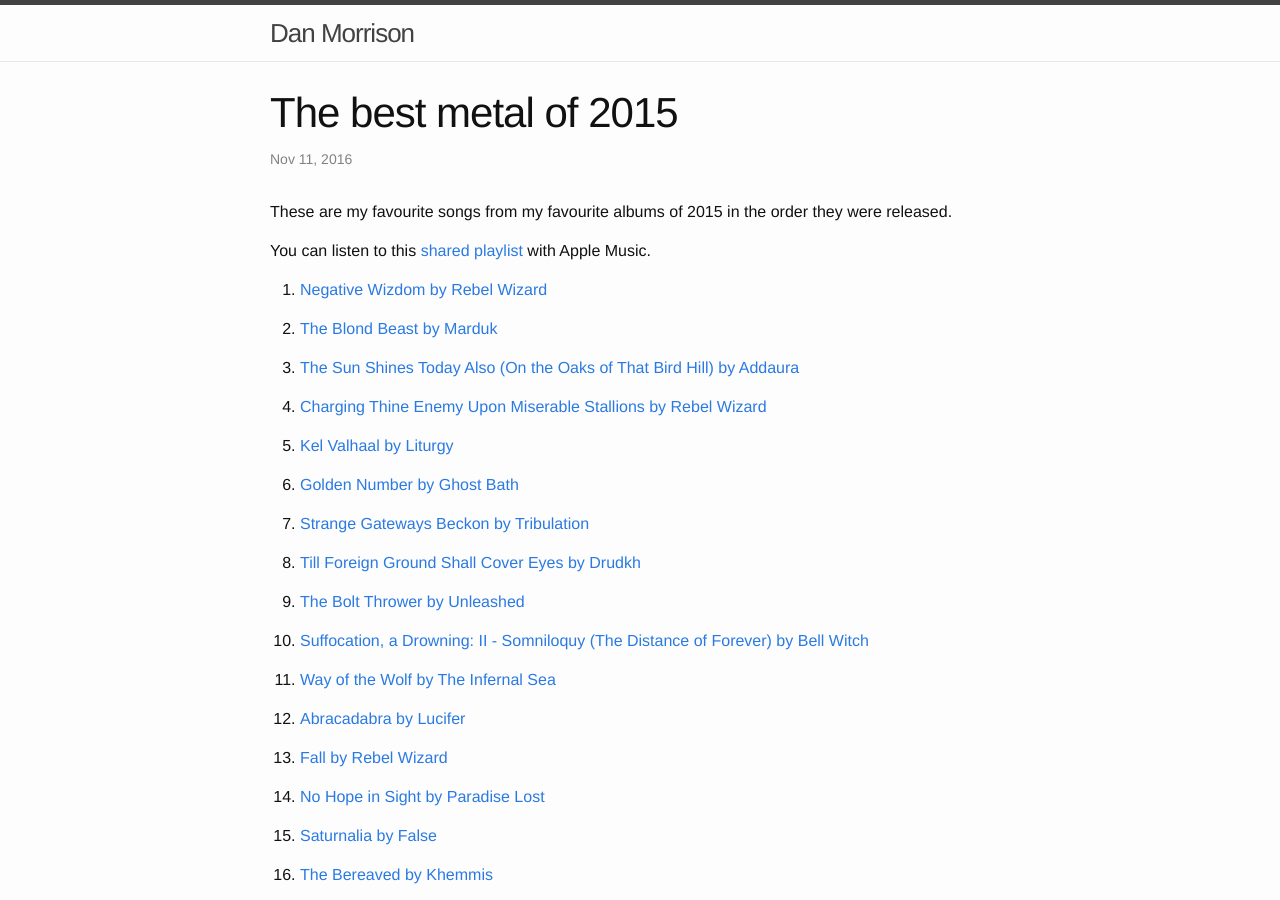
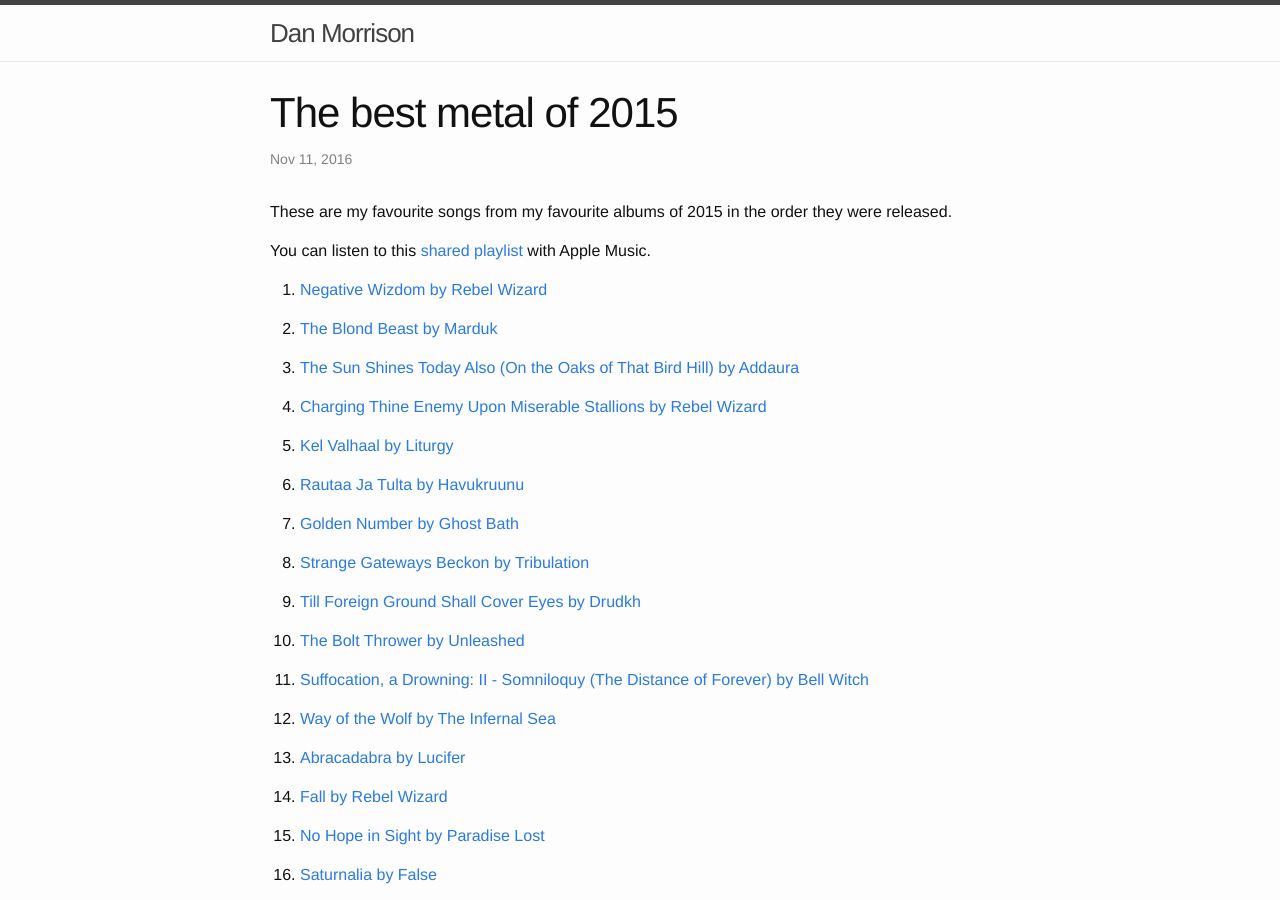
Before and after one commit to danmorrison/danmorrison.github.io, a Jekyll site: the page built from _posts/2016-11-11-metal-2015.md, in a window 1280 px wide and 900 px high. Built offline with Jekyll 4.4.1, drawn with Linux system fonts in a browser that asks for light colours.

Commit message:
Add Rautaa Ja Tulta

```diff
--- a/_posts/2016-11-11-metal-2015.md
+++ b/_posts/2016-11-11-metal-2015.md
@@ -15,6 +15,7 @@
 1. <!-- 2015-01-19 --> [The Sun Shines Today Also (On the Oaks of That Bird Hill) by Addaura](https://music.apple.com/album/1313165047?i=1313165420)
 1. <!-- 2015-02-17 --> [Charging Thine Enemy Upon Miserable Stallions by Rebel Wizard](https://music.apple.com/album/id968497682?i=968498046)
 1. <!-- 2015-03-24 --> [Kel Valhaal by Liturgy](https://music.apple.com/album/id963239634?i=963239640)
+1. <!-- 2015-04-06 --> [Rautaa Ja Tulta by Havukruunu](https://music.apple.com/album/1361521258?i=1361521265)
 1. <!-- 2015-04-10 --> [Golden Number by Ghost Bath](https://music.apple.com/album/id1078306417?i=1078306485)
 1. <!-- 2015-04-20 --> [Strange Gateways Beckon by Tribulation](https://music.apple.com/album/id1056468667?i=1056468871)
 1. <!-- 2015-04-20 --> [Till Foreign Ground Shall Cover Eyes by Drudkh](https://music.apple.com/album/id973680730?i=973680744)
```
